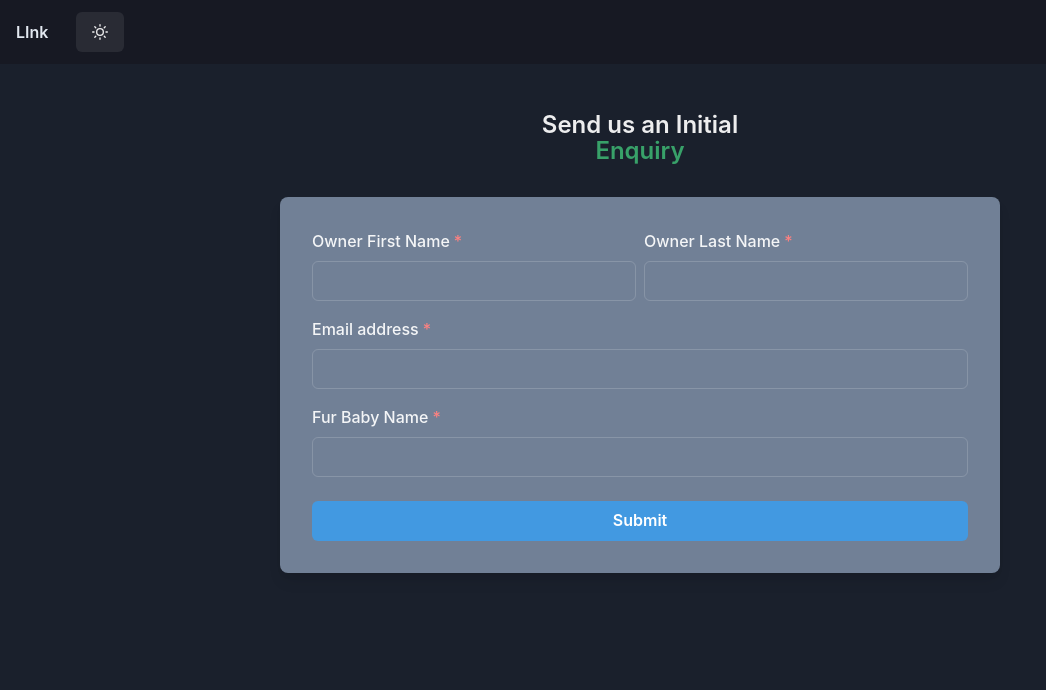
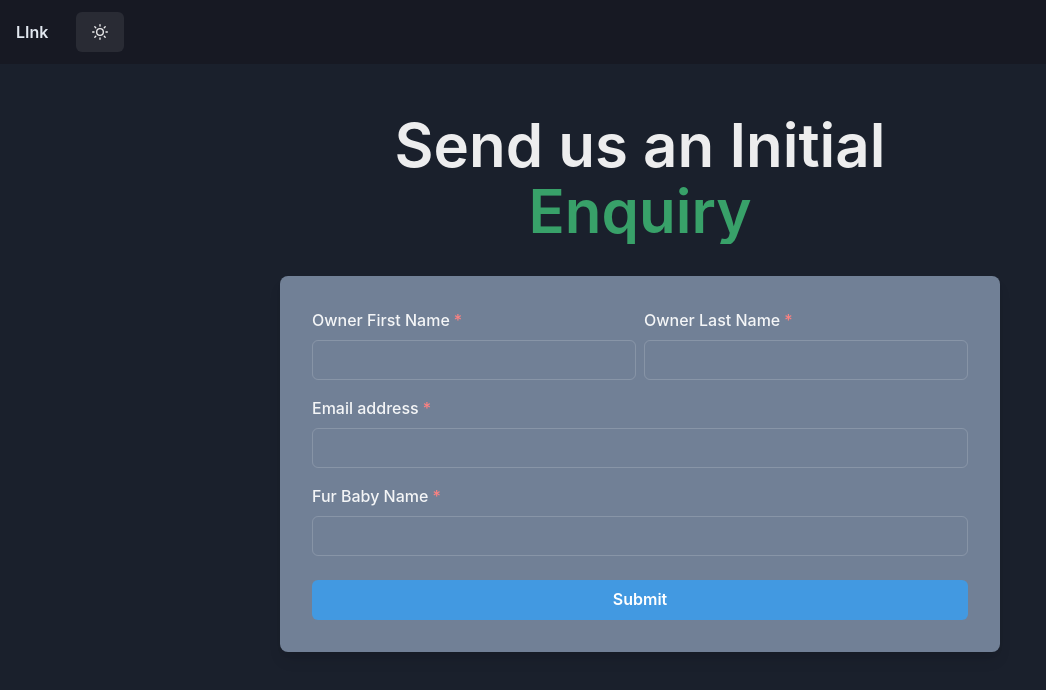
Before and after one commit to laurendoesntlikeusernames/puppies, a Next.js app: page /Started in a window 1280 px wide. Shown: the top 690 px of the page, without its empty margins (0-1046 px from the left). Built offline with nearby package versions, Linux system fonts and the light colour scheme.

Commit message:
link up formik to the form

```diff
--- a/components/ClientForm.jsx
+++ b/components/ClientForm.jsx
@@ -32,7 +32,7 @@ const ClientForm = () => {
         <Stack align={'center'}>
         <Heading noOfLines={2}
             fontWeight={600}
-            fontSize={'2xl'}
+            fontSize={'6xl'}
             lineHeight={'110%'}
             textAlign="center">
             Send us an Initial <br />
```
